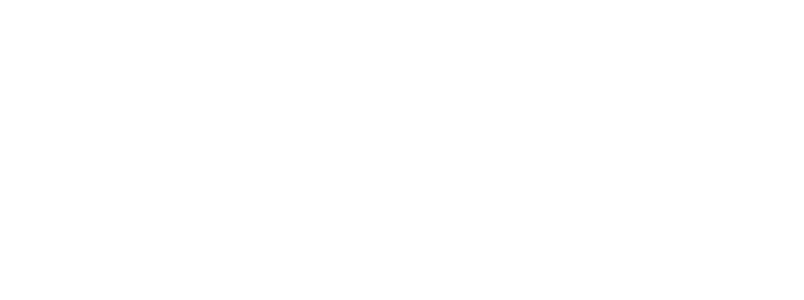
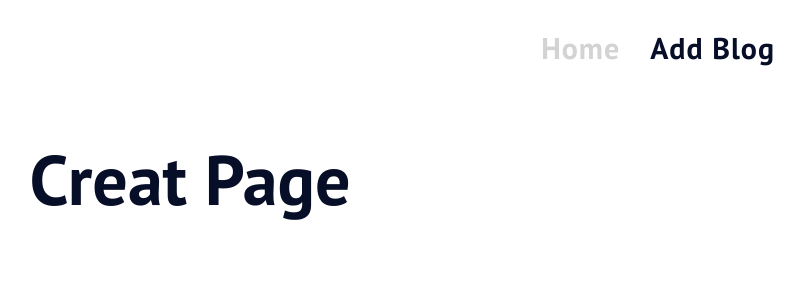
Before and after one commit to Zin-Mg-Nyunt/vue-blog, a Vue app: page /createBlog in a window 1280 px wide. Before the commit this address had no page. Shown: the top 300 px of the page, without its empty margins (450-1254 px from the left). Built offline with nearby package versions, Linux system fonts and the light colour scheme.

Commit message:
create add blog page and route

```diff
--- a/src/App.vue
+++ b/src/App.vue
@@ -1,7 +1,15 @@
 <template>
-
+  <NavBar></NavBar>
   <router-view/>
 </template>
+
+<script>
+import NavBar from './components/NavBar'
+export default {
+  components: { NavBar },
+
+}
+</script>
 
 <style>
 @import url('https://fonts.googleapis.com/css2?family=PT+Sans:ital,wght@0,400;0,700;1,400;1,700&display=swap');
--- /dev/null
+++ b/src/components/NavBar.vue
@@ -0,0 +1,29 @@
+<template>
+    <nav>
+        <router-link to="/">Home</router-link>
+        <router-link :to="{name:'create'}">Add Blog</router-link>
+    </nav>
+</template>
+
+<script>
+export default {
+
+}
+</script>
+
+<style>
+    nav{
+        text-align: end;
+        padding: 20px 0;
+    }
+    nav a{
+        margin: 0 15px;
+        font-size: 30px;
+        font-weight: bolder;
+        color: lightgray;
+        letter-spacing: 1px;
+    }
+    a.router-link-active{
+        color: #070e27;
+    }
+</style>
--- a/src/router/index.js
+++ b/src/router/index.js
@@ -1,6 +1,8 @@
 import { createRouter, createWebHistory } from 'vue-router'
 import HomeView from '../views/HomeView.vue'
 import DetailView from '../views/DetailView.vue'
+import CreateView from '../views/CreateView.vue'
+
 
 const routes = [
   {
@@ -14,6 +16,11 @@
     component: DetailView,
     props: true
   },
+  {
+    path: '/createBlog',
+    name: 'create',
+    component: CreateView
+  }
 ]
 
 const router = createRouter({
--- /dev/null
+++ b/src/views/CreateView.vue
@@ -0,0 +1,13 @@
+<template>
+  <h1>Creat Page</h1>
+</template>
+
+<script>
+export default {
+
+}
+</script>
+
+<style>
+
+</style>
```
